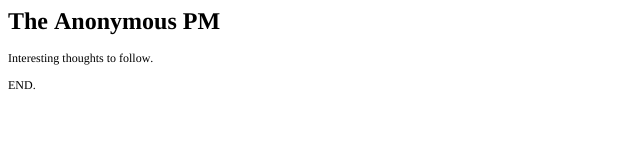
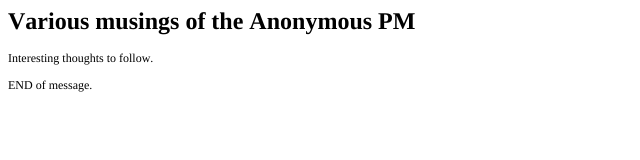
Before and after one commit to theanonymouspm/theanonymouspm.github.io, a plain HTML site: page index.html in a window 1280 px wide. Shown: the whole page, without its empty margins (0-640 px from the left). Drawn offline with Linux system fonts and the light colour scheme.

Commit message:
Update index.html

```diff
--- a/index.html
+++ b/index.html
@@ -12,8 +12,8 @@
   </style>
 </head>
 <body>
-<h1 style="margin: 0.0px 0.0px 16.1px 0.0px; font: 24.0px Times; color: #000000; -webkit-text-stroke: #000000"><span class="s1"><b>The Anonymous PM</b></span></h1>
+<h1 style="margin: 0.0px 0.0px 16.1px 0.0px; font: 24.0px Times; color: #000000; -webkit-text-stroke: #000000"><span class="s1"><b>Various musings of the Anonymous PM</b></span></h1>
 <p class="p2"><span class="s1">Interesting thoughts to follow.</span></p>
-<p class="p2"><span class="s1">END.</span></p>
+<p class="p2"><span class="s1">END of message.</span></p>
 </body>
 </html>
```
